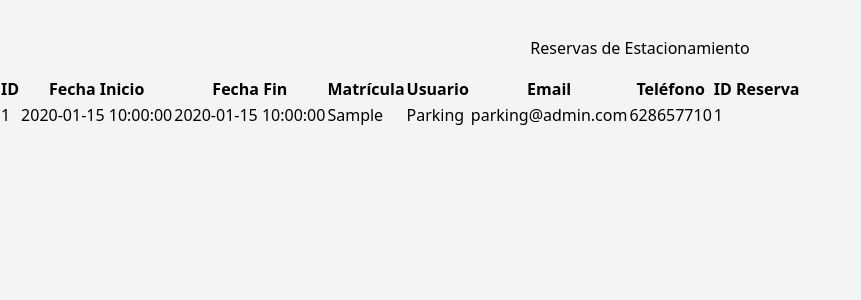
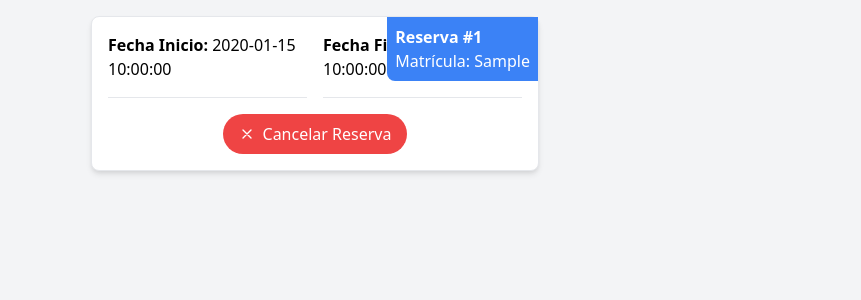
Before and after one commit to PabloAndericaTorrado/HotelPerikero-Laravel, a Laravel app: page /worker/parking in a window 1280 px wide. Shown: the part 112-412 px from the top of the page, without its empty margins (0-861 px from the left). Run offline with Laravel 10, Linux system fonts and the light colour scheme; data comes from the database, SQL or seed files in the repository; tables that the repository leaves empty hold one stand-in row (values such as "Sample post"); some libraries are stand-ins or nearby versions.

Commit message:
Parking añadidod con reservas del dia

```diff
--- a/resources/views/workers/app.blade.php
+++ b/resources/views/workers/app.blade.php
@@ -21,8 +21,11 @@
         <nav>
             <ul class="flex space-x-4">
                 <li><a class="text-white nav-link">Comprobar Matrícula</a></li>
-                <li><a class="text-white nav-link">Ver Parking</a></li>
-                <li><a class="text-white nav-link" href="{{ route('logout') }}">Cerrar Sesión</a></li>
+                <li><a class="text-white nav-link" href="{{ route('parking_day') }}">Ver Parking</a></li>
+                <form action="{{ route('logout') }}" method="POST">
+                    @csrf
+                    <button type="submit" class="text-white nav-link">Cerrar Sesión</button>
+                </form>
             </ul>
         </nav>
     </div>
--- a/resources/views/workers/parking.blade.php
+++ b/resources/views/workers/parking.blade.php
@@ -1,42 +1,47 @@
 @extends('workers.app')
 
 @section('content')
-    <div class="container mt-5">
-        <h1 class="text-center mb-4">Reservas de Estacionamiento</h1>
+    <div class="grid grid-cols-1 md:grid-cols-2 gap-5">
+        @forelse($reservasParking as $reservaParking)
+            <div class="max-w-md mx-auto mb-6">
+                <div class="border p-4 rounded-lg shadow-md bg-white hover:shadow-lg transition-shadow duration-300 relative">
+                    <div class="absolute top-0 right-0 p-2 bg-blue-500 text-white rounded-bl-lg">
+                        <p class="font-semibold">Reserva #{{ $reservaParking->id }}</p>
+                        <p>Matrícula: {{ $reservaParking->matricula }}</p>
+                    </div>
 
-        <div class="table-responsive">
-            <table class="table table-striped table-bordered">
-                <thead class="thead-dark">
-                <tr>
-                    <th>ID</th>
-                    <th>Fecha Inicio</th>
-                    <th>Fecha Fin</th>
-                    <th>Matrícula</th>
-                    <th>Usuario</th>
-                    <th>Email</th>
-                    <th>Teléfono</th>
-                    <th>ID Reserva</th>
-                </tr>
-                </thead>
-                <tbody>
-                @forelse($reservasParking as $reservaParking)
-                    <tr>
-                        <td>{{ $reservaParking->id }}</td>
-                        <td>{{ $reservaParking->fecha_inicio }}</td>
-                        <td>{{ $reservaParking->fecha_fin }}</td>
-                        <td>{{ $reservaParking->matricula }}</td>
-                        <td>{{ $reservaParking->reserva->usuario->name }}</td>
-                        <td>{{ $reservaParking->reserva->usuario->email }}</td>
-                        <td>{{ $reservaParking->reserva->usuario->telefono }}</td>
-                        <td>{{ $reservaParking->reserva->id }}</td>
-                    </tr>
-                @empty
-                    <tr>
-                        <td colspan="8" class="text-center">No hay reservas de estacionamiento disponibles.</td>
-                    </tr>
-                @endforelse
-                </tbody>
-            </table>
-        </div>
+                    <div class="grid grid-cols-1 md:grid-cols-2 gap-4 mb-4">
+                        <div class="col-span-1 flex justify-center items-center border-b pb-4">
+                            <p><strong>Fecha Inicio:</strong> {{ $reservaParking->fecha_inicio }}</p>
+                        </div>
+                        <div class="col-span-1 flex justify-center items-center border-b pb-4">
+                            <p><strong>Fecha Fin:</strong> {{ $reservaParking->fecha_fin }}</p>
+                        </div>
+                    </div>
+
+                    <div class="text-center">
+                        <form action="{{ route('reservas.delete.view', $reservaParking->id) }}" method="get" class="mt-4">
+                            @csrf
+                            <button type="submit" class="bg-red-500 hover:bg-red-600 text-white py-2 px-4 rounded-full inline-flex items-center transition-all duration-300">
+                                <svg xmlns="http://www.w3.org/2000/svg" fill="none" viewBox="0 0 24 24" stroke="currentColor" class="h-4 w-4 mr-2">
+                                    <path stroke-linecap="round" stroke-linejoin="round" stroke-width="2" d="M6 18L18 6M6 6l12 12"></path>
+                                </svg>
+                                Cancelar Reserva
+                            </button>
+                        </form>
+                    </div>
+                </div>
+            </div>
+        @empty
+            <div class="col-12">
+                <div class="alert alert-info" role="alert">
+                    No hay reservas de estacionamiento disponibles.
+                </div>
+            </div>
+        @endforelse
     </div>
+
+
+
+
 @endsection
--- a/routes/web.php
+++ b/routes/web.php
@@ -1,5 +1,6 @@
 <?php
 use App\Http\Controllers\HomeController;
+use App\Http\Controllers\ParkingController;
 use App\Http\Controllers\ReservaParkingController;
 use App\Http\Controllers\UserController;
 use App\Http\Livewire\ImageLoader;
@@ -75,3 +76,4 @@ Route::middleware(['auth', 'role:admin'])->group(function () {
 });
 Route::get('/worker/parking', [ReservaParkingController::class, 'index'])->name('parking');
 Route::post('/get-parking-reservations', [ReservaController::class, 'getParkingReservations']);
+Route::get('/parking-day', [ParkingController::class, 'showParkingDay'])->name('parking_day');
```
Also changed, not shown: resources/views/admins/create_reservation.blade.php (+51 -2 lines), resources/views/workers/parking_day.blade.php (added, +24 -0 lines).
